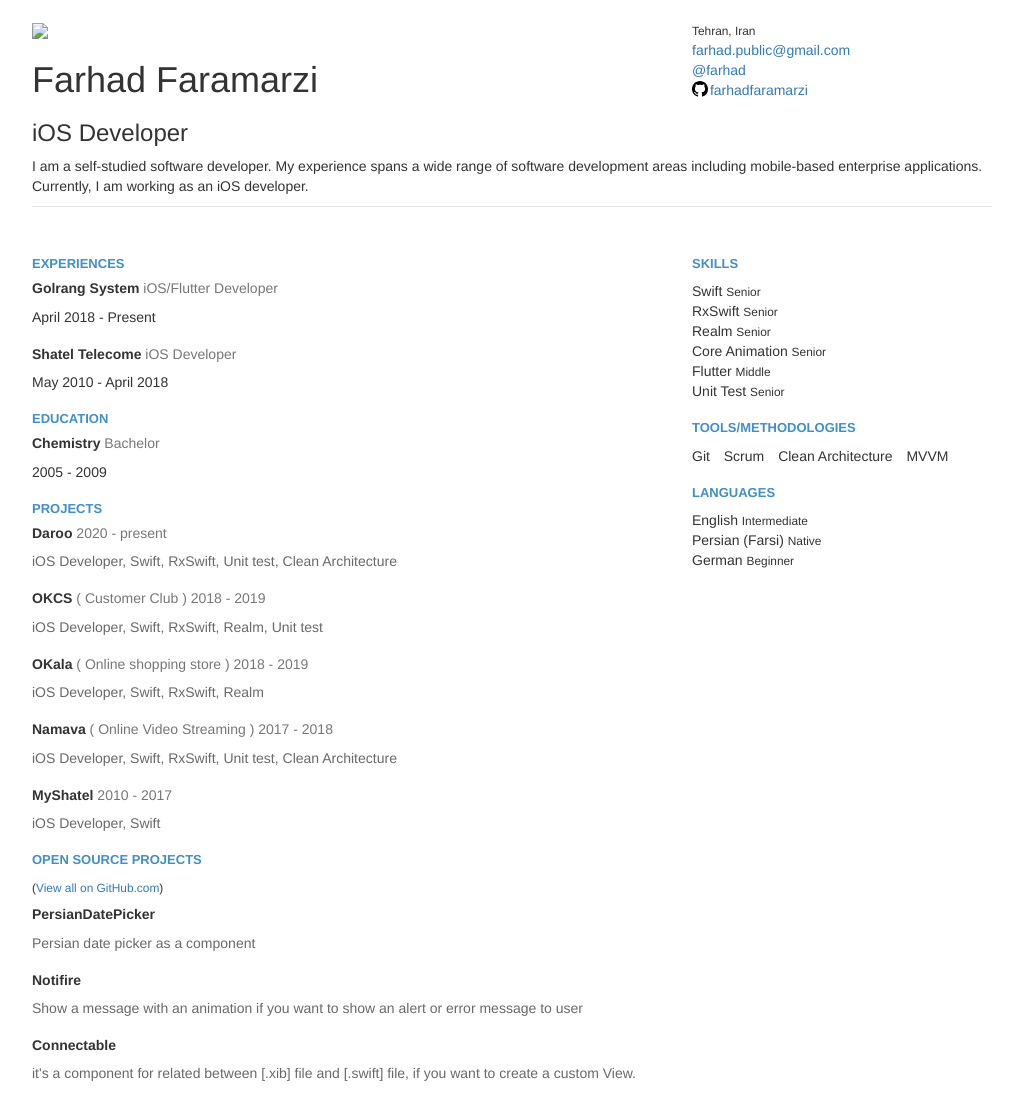
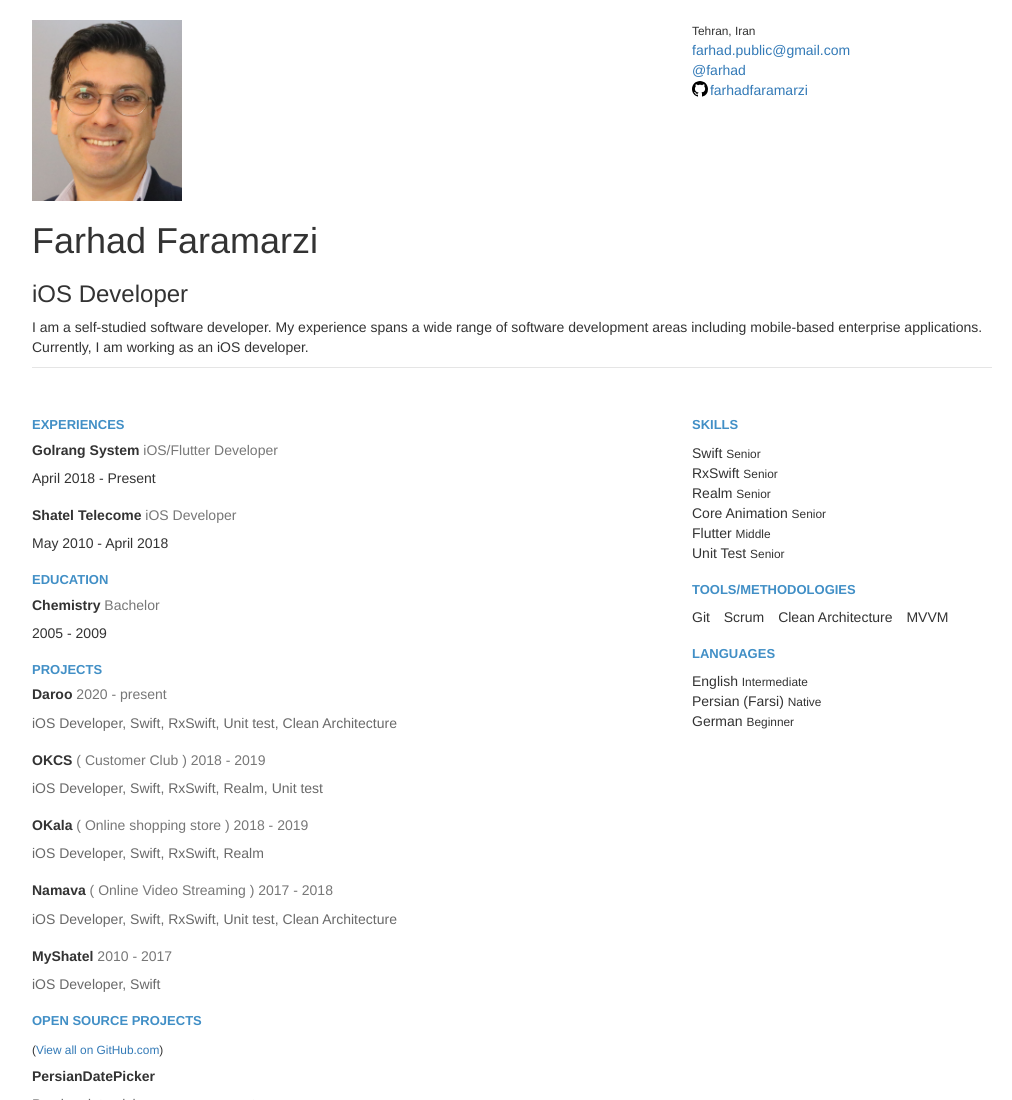
Before and after one commit to farhad1985/farhad1985.github.io, a plain HTML site: page index.html in a window 1280 px wide. Shown: the top 1100 px of the page, without its empty margins (128-1140 px from the left). Drawn offline with Linux system fonts and the light colour scheme.

Commit message:
Update index.html

```diff
--- a/index.html
+++ b/index.html
@@ -6,7 +6,7 @@
     <div class=header>
         <div class=row>
             <div class=col-xs-8>
-                <img width="150" src="./apple-touch-icon.png" />
+                <img width="150" src="./pic.png" />
                 <h1> Farhad Faramarzi </h1>
                 <h3>iOS Developer </h3>
             </div> <div class=col-xs-4> <div>
```
